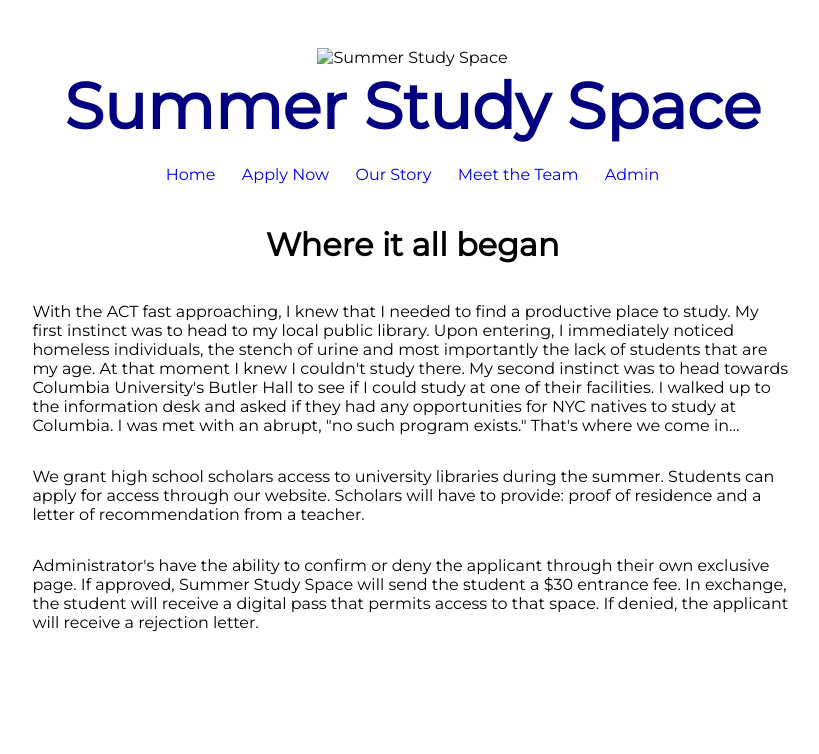
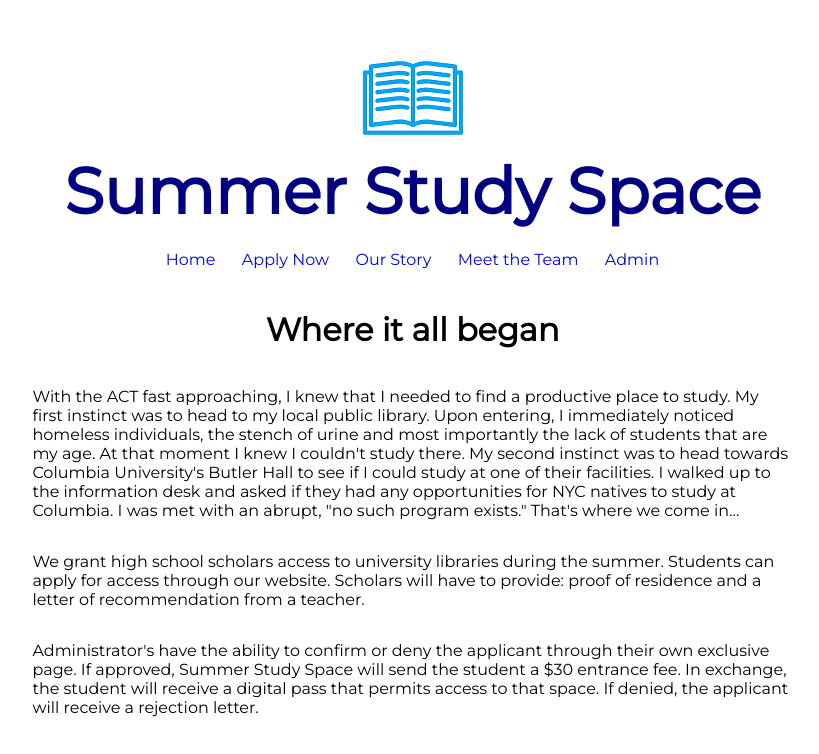
Before and after one commit to ndhbASC6/demo-day-StudioSummer, a plain HTML site: page about.html in a window 1280 px wide. Shown: the whole page, without its empty margins (226-1045 px from the left). Drawn offline with Linux system fonts and the light colour scheme; the site is published under a folder, as on GitHub Pages, so addresses that start at the root find nothing.

Commit message:
fixed trailing slash logo

```diff
--- a/about.html
+++ b/about.html
@@ -15,7 +15,7 @@
         <div id ="homebox">
 
         <div id ="book">
-            <img src="/lib/assets/book.png" alt="Summer Study Space" >
+            <img src="lib/assets/book.png" alt="Summer Study Space" >
         </div>
 
         <div id="title">
```
Also changed, not shown: application.html (+1 -1 lines), index.html (+1 -1 lines), login.html (+1 -1 lines).
